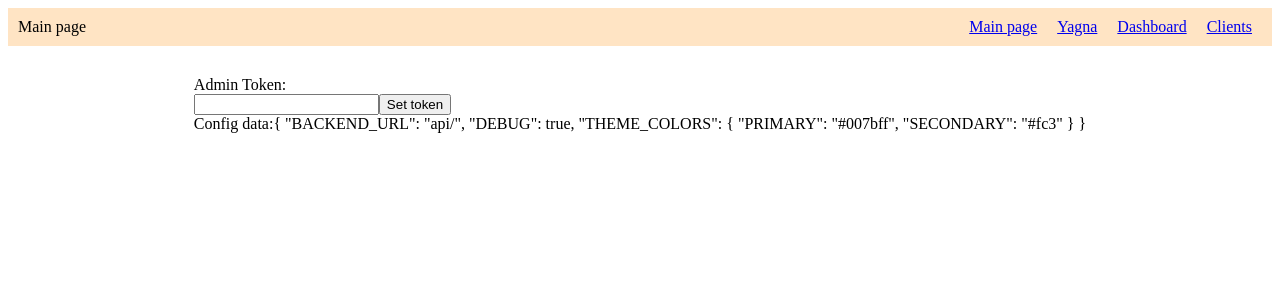
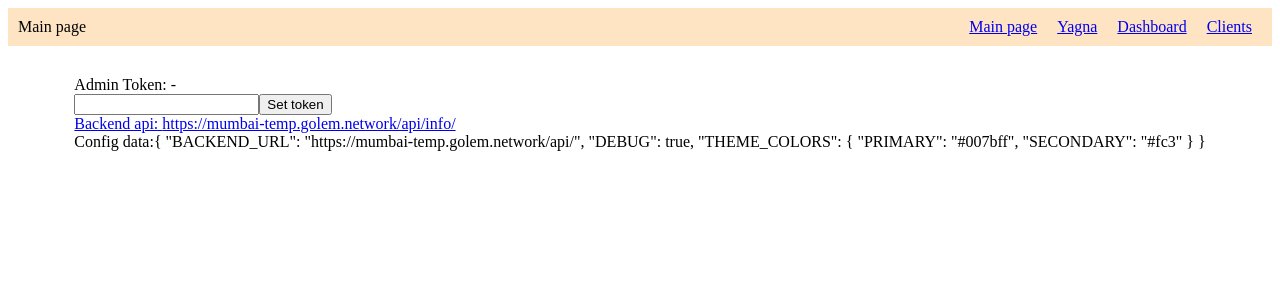
Before and after one commit to golemfactory/golem-rpc-frontend, a React (Create React App) app: page / in a window 1280 px wide. Shown: the top 300 px of the page. Built offline with nearby package versions, Linux system fonts and the light colour scheme; no server answers.

Commit message:
Added token checking

```diff
--- a/src/Auth.tsx
+++ b/src/Auth.tsx
@@ -1,5 +1,6 @@
 import React, {createContext, useContext, useState} from "react";
 import gatewayProvider from "./GatewayProvider";
+import config from "./config.json";
 
 
 export const AuthContext = createContext(null)
@@ -7,11 +8,19 @@ export const useAuth = () => useContext(AuthContext)
 
 // @ts-ignore
 export const AuthProvider = ({children}) => {
-    const [token, setTokenState] = useState(null);
+    const getInitialState = function() : string {
+        console.log("getInitialState");
+        let token = localStorage.getItem("token") || "";
+        gatewayProvider.setToken(token);
+        return token;
+    }
+
+    const [token, setTokenState] = useState(getInitialState());
 
     const setToken = function (val: string) {
         gatewayProvider.setToken(val);
         setTokenState(val);
+        localStorage.setItem('token', val);
     }
 
     return (
--- a/src/MainPage.tsx
+++ b/src/MainPage.tsx
@@ -1,16 +1,35 @@
 import './MainPage.css';
 import configData from "./config.json";
 import { Routes, Route, Link } from "react-router-dom";
-import React, {useRef} from 'react';
+import React, {useEffect, useRef, useState} from 'react';
 import Dashboard from "./Dashboard";
 import ClientDashboard from "./ClientDashboard";
 import Yagna from "./Yagna";
 import {useAuth} from "./Auth";
 import gatewayProvider from "./GatewayProvider";
+import config from "./config.json";
 
 function MainPage() {
 	const {token, setToken} = useAuth();
+	const [tokenMsg, setTokenMsg] = useState("");
 	const inputTokenRef = useRef(null);
+
+	const checkToken = function (token: string) {
+		const response = fetch(`${config.BACKEND_URL}hello/${token}`).then(response => {
+			if (response.status === 200) {
+				console.log("Token is valid");
+			}
+			response.json().then(data => {
+				console.log(data);
+				setTokenMsg(data.token);
+				setToken(token);
+			});
+		})
+	}
+
+	useEffect(() => {
+		checkToken(token);
+	}, []);
 
 	return (
 		<div className="App">
@@ -30,10 +49,13 @@ function MainPage() {
 				<Routes>
 					<Route path="/" element={<div>
 						<div>
-							<div>Admin Token: {token}</div>
+							<div>Admin Token: {token} - {tokenMsg}</div>
 							<div>
 								<input ref={inputTokenRef} defaultValue={token}></input>
-								<button onClick={() => setToken(inputTokenRef.current.value)}>Set token</button>
+								<button onClick={() => checkToken(inputTokenRef.current.value)}>Set token</button>
+							</div>
+							<div>
+								<a href={configData.BACKEND_URL + "info/" + token}>Backend api: {configData.BACKEND_URL + "info/" + token}</a>
 							</div>
 							Config data:
 							{JSON.stringify(configData, null, 2)}
--- a/src/config.json
+++ b/src/config.json
@@ -1,5 +1,5 @@
 {
-  "BACKEND_URL": "api/",
+  "BACKEND_URL": "https://mumbai-temp.golem.network/api/",
   "DEBUG": true,
   "THEME_COLORS": {
     "PRIMARY": "#007bff",
```
